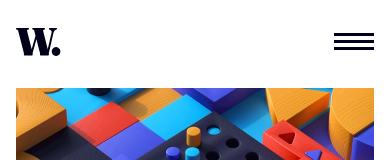
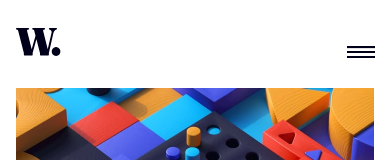
Before and after one commit to TheRedHoodGuy/simple-webpage-with-react, a React (Vite) app: page / in a window 390 px wide. Shown: the top 160 px of the page. Built offline with nearby package versions, Linux system fonts and the light colour scheme.

Commit message:
added functionality to menu button

```diff
--- a/src/components/Pageheader/Headcomp.jsx
+++ b/src/components/Pageheader/Headcomp.jsx
@@ -1,23 +1,23 @@
-import Navbar from './Navbar'
-import Sidemenu from './Sidemenu'
-import Logo from '../../assets/images/logo.svg'
+import Navbar from "./Navbar";
+import Sidemenu from "./Sidemenu";
+import Logo from "../../assets/images/logo.svg";
 
 const Headcomp = () => {
   return (
     <>
-            <header className="flex w-full items-center mt-7 min-[1440px]:mt-[90px]">
+      <header className="flex justify-between w-full items-center mt-7 min-[1440px]:mt-[90px]">
         <div>
           <img className="w-[45px]" src={Logo} alt="Logo" />
         </div>
-                <div className='hidden'>
+        <div className="hidden lg:block">
           <Navbar />
         </div>
-                <div className='ml-auto'>
+        <div className="lg:hidden">
           <Sidemenu />
         </div>
       </header>
     </>
   );
-}
+};
 
-export default Headcomp
+export default Headcomp;
--- a/src/components/Pageheader/Sidemenu.jsx
+++ b/src/components/Pageheader/Sidemenu.jsx
@@ -1,28 +1,63 @@
-import X from '../../assets/images/icon-menu-close.svg'
-import Menu from '../../assets/images/icon-menu.svg'
+import { useState } from "react";
+import close from "../../assets/images/icon-menu-close.svg";
+import Menu from "../../assets/images/icon-menu.svg";
 
 const Sidemenu = () => {
-    return(
+  const [isMenu, setIsMenu] = useState(false);
+
+  const toggleMenu = () => setIsMenu(!isMenu);
+
+  return (
     <>
-            <div>
-                <img className="w-10" src={Menu} alt="Menu" />
-                <section className='absolute hidden'>
-                    <div>
+      <div className="">
+        <div className="absolute right-[15px] text-right w-40">
+          <button onClick={toggleMenu}>
+            <img
+              className={`w-7 ${isMenu ? `mr-[-2px]` : `mr-0`}`}
+              src={isMenu ? close : Menu}
+              alt="Menu"
+            />
+          </button>
+          <section
+            className={`h-screen bg-white_c ${isMenu ? `block` : `hidden`}`}
+          >
+            {/* <div>
                             <img src={X} alt="Close" />
-                    </div>
-                    <nav>
+                        </div> */}
+            <nav className="">
               <ul>
-                        <li><a className="text-sm" href="#" target="_blank">Home</a></li>
-                        <li><a className="text-sm" href="#" target="_blank">New</a></li>
-                        <li><a className="text-sm" href="#" target="_blank">Popular</a></li>
-                        <li><a className="text-sm" href="#" target="_blank">Trending</a></li>
-                        <li><a className="text-sm" href="#" target="_blank">Categories</a></li>
+                <li>
+                  <a className="text-sm" href="#" target="_blank">
+                    Home
+                  </a>
+                </li>
+                <li>
+                  <a className="text-sm" href="#" target="_blank">
+                    New
+                  </a>
+                </li>
+                <li>
+                  <a className="text-sm" href="#" target="_blank">
+                    Popular
+                  </a>
+                </li>
+                <li>
+                  <a className="text-sm" href="#" target="_blank">
+                    Trending
+                  </a>
+                </li>
+                <li>
+                  <a className="text-sm" href="#" target="_blank">
+                    Categories
+                  </a>
+                </li>
               </ul>
             </nav>
           </section>
         </div>
+      </div>
     </>
   );
-}
+};
 
-export default Sidemenu
+export default Sidemenu;
```
Also changed, not shown: src/assets/images/icon-menu-close.svg. Lines whose indentation alone changed are shown as unchanged.
